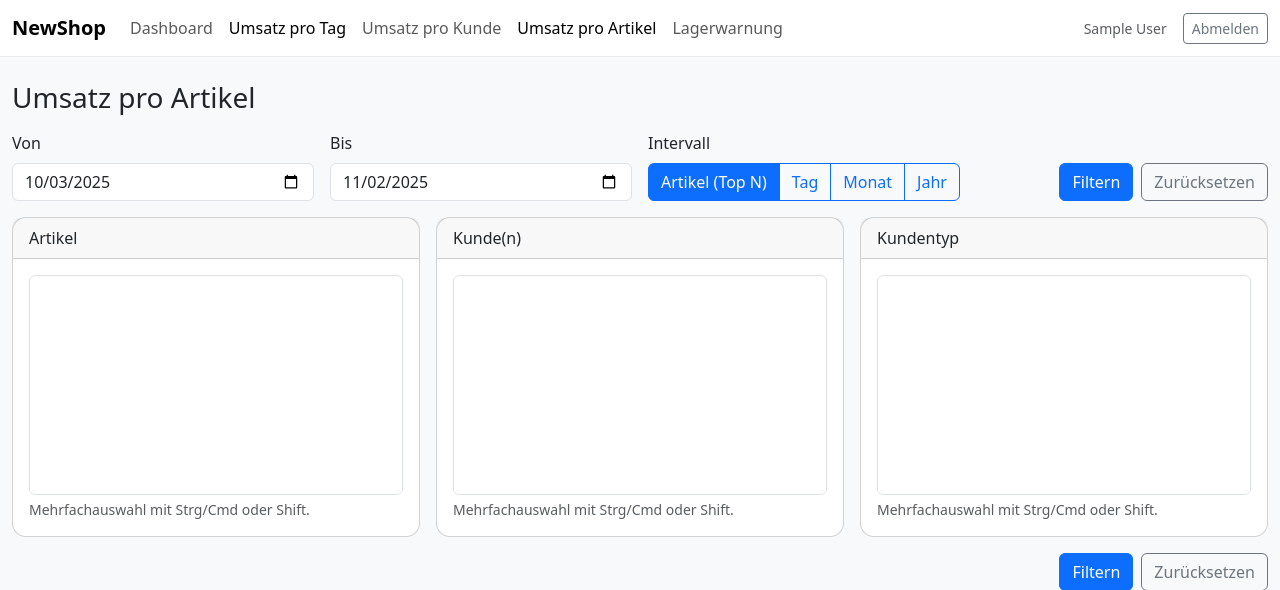
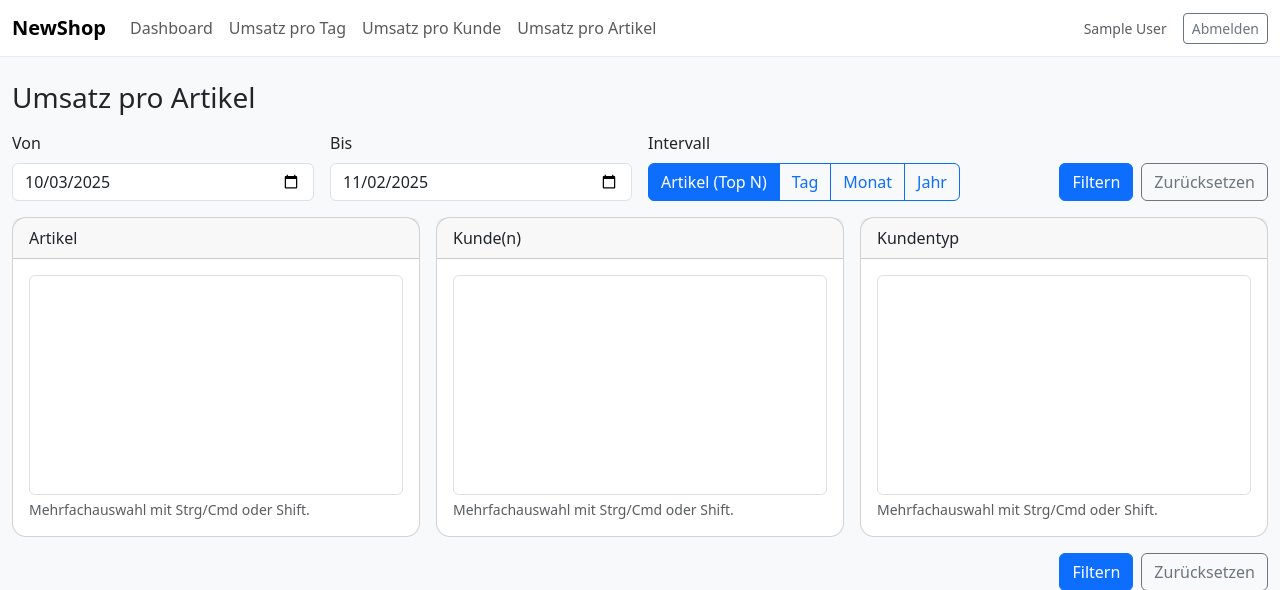
Before and after one commit to KaterynaSavelieva/newshop, a Flask app: page /reports/articles in a window 1280 px wide. Shown: the top 590 px of the page. Run offline with Flask 3, Linux system fonts and the light colour scheme; the visitor is signed in with stand-in values (Sample User, id 1); data that the repository does not hold is empty.

Commit message:
artikcles

```diff
--- a/python/templates/base.html
+++ b/python/templates/base.html
@@ -13,26 +13,11 @@
     <script src="https://cdn.jsdelivr.net/npm/chart.js@4.4.0/dist/chart.umd.min.js"></script>
 
     <style>
-        body {
-            background: #f8f9fb;
-        }
-
-        .navbar {
-            background: #fff;
-            border-bottom: 1px solid #e9ecef;
-        }
-
-        .container {
-            max-width: 1280px;
-        }
-
-        .card {
-            border-radius: 14px;
-        }
-
-        .table thead th {
-            white-space: nowrap;
-        }
+        body { background: #f8f9fb; }
+        .navbar { background: #fff; border-bottom: 1px solid #e9ecef; }
+        .container { max-width: 1280px; }
+        .card { border-radius: 14px; }
+        .table thead th { white-space: nowrap; }
     </style>
 </head>
 <body>
@@ -49,25 +34,19 @@
                            href="{{ url_for('index') }}">Dashboard</a>
                     </li>
                     <li class="nav-item">
-                        <a class="nav-link {% if 'report' in request.endpoint %}active{% endif %}"
+                        <a class="nav-link {% if request.endpoint == 'reports.report_daily' %}active{% endif %}"
                            href="{{ url_for('reports.report_daily') }}">Umsatz pro Tag</a>
                     </li>
                     <li class="nav-item">
-                        <a class="nav-link {% if 'report_customers' in request.endpoint %}active{% endif %}"
+                        <a class="nav-link {% if request.endpoint == 'reports.report_customers' %}active{% endif %}"
                            href="{{ url_for('reports.report_customers') }}">Umsatz pro Kunde</a>
                     </li>
-
                     <li class="nav-item">
-                        <a class="nav-link {% if 'report_articles' in request.endpoint %}active{% endif %}"
+                        <a class="nav-link {% if request.endpoint == 'reports.report_articles' %}active{% endif %}"
                            href="{{ url_for('reports.report_articles') }}">Umsatz pro Artikel</a>
                     </li>
-                    <li class="nav-item">
-                        <a class="nav-link {% if 'report_stock_low' in request.endpoint %}active{% endif %}"
-                           href="{{ url_for('reports.report_stock_low') }}">Lagerwarnung </a>
-                    </li>
+                </ul>
 
-
-                </ul>
                 {% if current_user.is_authenticated %}
                 <span class="text-muted small me-3">{{ current_user.name or current_user.email }}</span>
                 <a class="btn btn-outline-secondary btn-sm" href="{{ url_for('auth.logout') }}">Abmelden</a>
--- a/python/templates/reports_articles.html
+++ b/python/templates/reports_articles.html
@@ -58,7 +58,7 @@
 
         <div class="col-md-2 d-flex align-items-end justify-content-end gap-2 action-bar">
             <button class="btn btn-primary" type="submit">Filtern</button>
-            <a class="btn btn-outline-secondary" href="{{ url_for('report_articles') }}">Zurücksetzen</a>
+            <a class="btn btn-outline-secondary" href="{{ url_for('reports.report_articles') }}">Zurücksetzen</a>
         </div>
     </div>
 
@@ -109,7 +109,7 @@
 
     <div class="d-flex justify-content-end gap-2 mt-3">
         <button class="btn btn-primary" type="submit">Filtern</button>
-        <a class="btn btn-outline-secondary" href="{{ url_for('report_articles') }}">Zurücksetzen</a>
+        <a class="btn btn-outline-secondary" href="{{ url_for('reports.report_articles') }}">Zurücksetzen</a>
     </div>
 </form>
 
@@ -243,7 +243,7 @@
   // Клавіші: Ctrl+Enter = фільтр, Escape = скинути
   document.addEventListener('keydown',(e)=>{
     if(e.key==='Enter'&&(e.ctrlKey||e.metaKey)){ document.querySelector('form.filters').submit(); }
-    if(e.key==='Escape'){ window.location="{{ url_for('report_articles') }}"; }
+    if(e.key==='Escape'){ window.location="{{ url_for('reports.report_articles') }}"; }
   });
 </script>
 
```
